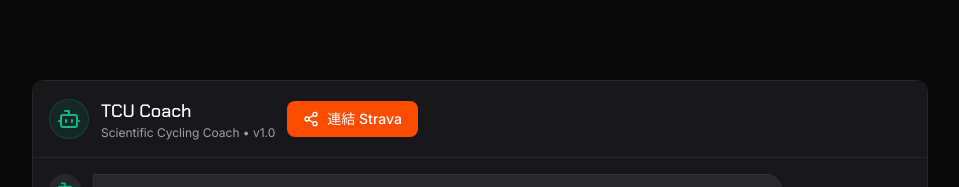
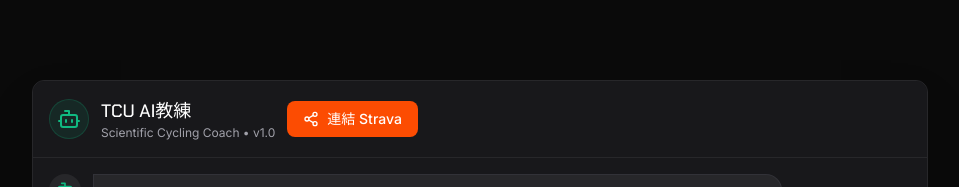
Before and after one commit to TCUnion/TCUCoach, a React (Vite) app: page / in a window 1280 px wide. Shown: the top 187 px of the page, without its empty margins (160-1119 px from the left). Built offline with nearby package versions, Linux system fonts and the light colour scheme; no server answers.

Commit message:
feat: complete renaming to TCU AI教練 and fix strava profile sync

```diff
--- a/src/App.tsx
+++ b/src/App.tsx
@@ -2,7 +2,21 @@
 import StravaSuccess from './components/dr-watts/StravaSuccess';
 import { BrowserRouter, Routes, Route } from 'react-router-dom';
 
+import { useEffect } from 'react';
+
 function App() {
+    useEffect(() => {
+        const handleMessage = (event: MessageEvent) => {
+            if (event.data === 'strava-auth-success') {
+                // Trigger a custom event to notify all listeners
+                window.dispatchEvent(new Event('strava-token-update'));
+            }
+        };
+
+        window.addEventListener('message', handleMessage);
+        return () => window.removeEventListener('message', handleMessage);
+    }, []);
+
     return (
         <BrowserRouter>
             <div className="min-h-screen bg-neutral-950 text-white font-sans flex flex-col items-center justify-center p-4">
--- a/src/components/dr-watts/DrWattsContainer.tsx
+++ b/src/components/dr-watts/DrWattsContainer.tsx
@@ -40,7 +40,7 @@
                     <Bot className="w-6 h-6 text-emerald-500" />
                 </div>
                 <div>
-                    <h2 className="text-lg font-display font-medium text-white">TCU Coach</h2>
+                    <h2 className="text-lg font-display font-medium text-white">TCU AI教練</h2>
                     <p className="text-xs text-zinc-400">Scientific Cycling Coach • v1.0</p>
                 </div>
                 <div className="ml-auto">
--- a/src/components/dr-watts/ResultCard.tsx
+++ b/src/components/dr-watts/ResultCard.tsx
@@ -84,7 +84,7 @@
                             ))}
                         </div>
                         <p className="text-xs text-zinc-600 italic mt-4 pt-4 border-t border-zinc-800">
-                            "TCU Coach: {workout.decisionReason}"
+                            "TCU AI教練: {workout.decisionReason}"
                         </p>
                     </div>
                 )}
--- a/src/lib/drWatts/workoutGenerator.ts
+++ b/src/lib/drWatts/workoutGenerator.ts
@@ -79,7 +79,7 @@
 
 export function generateZwo(workout: DailyWorkout): string {
     let xml = `<workout_file>\n`;
-    xml += `  <author>TCU Coach</author>\n`;
+    xml += `  <author>TCU AI教練</author>\n`;
     xml += `  <name>${workout.title}</name>\n`;
     xml += `  <description>${workout.decisionReason}</description>\n`;
     xml += `  <tags>\n    <tag name="TCUCoach"/>\n  </tags>\n`;
```
